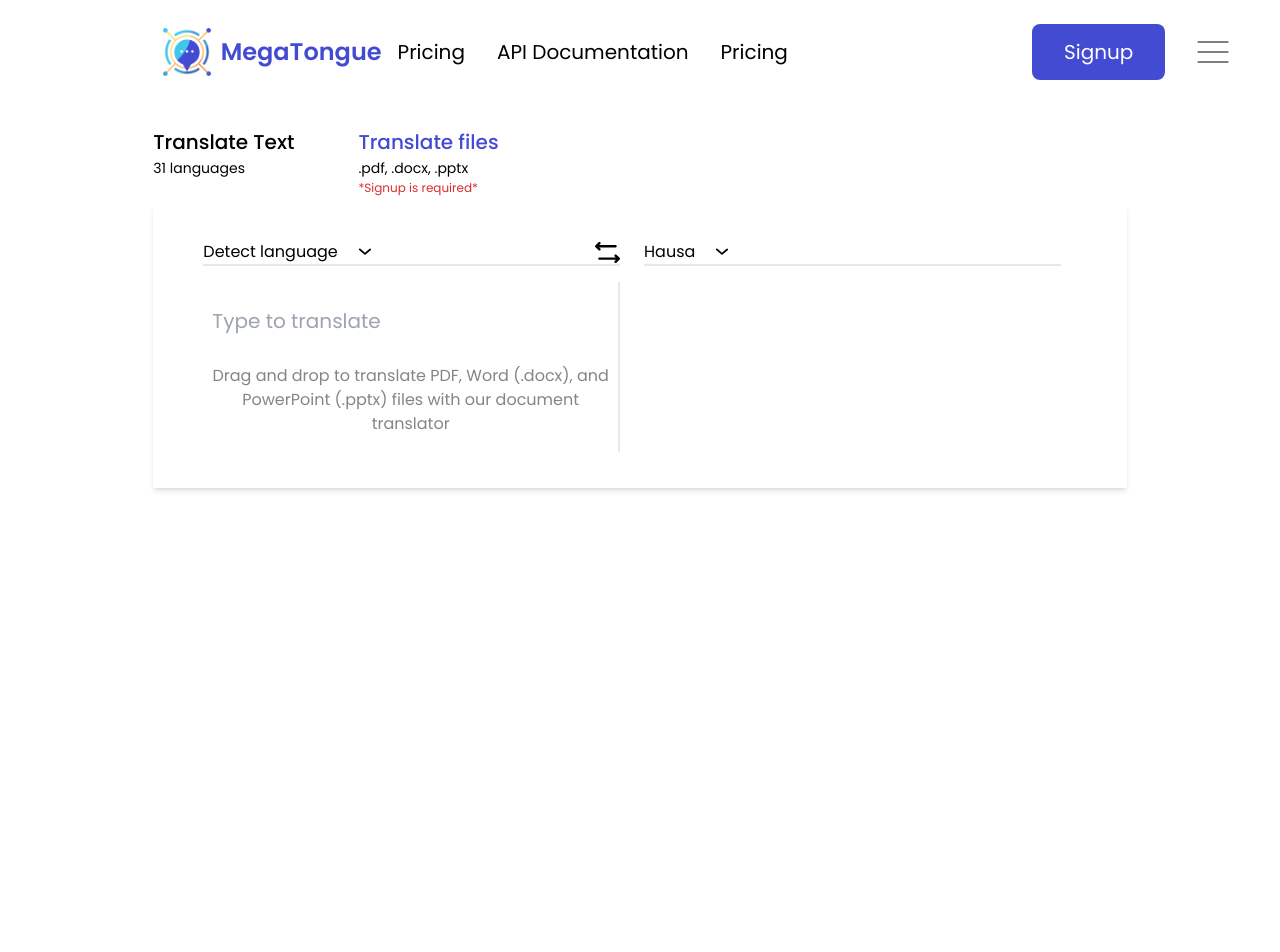
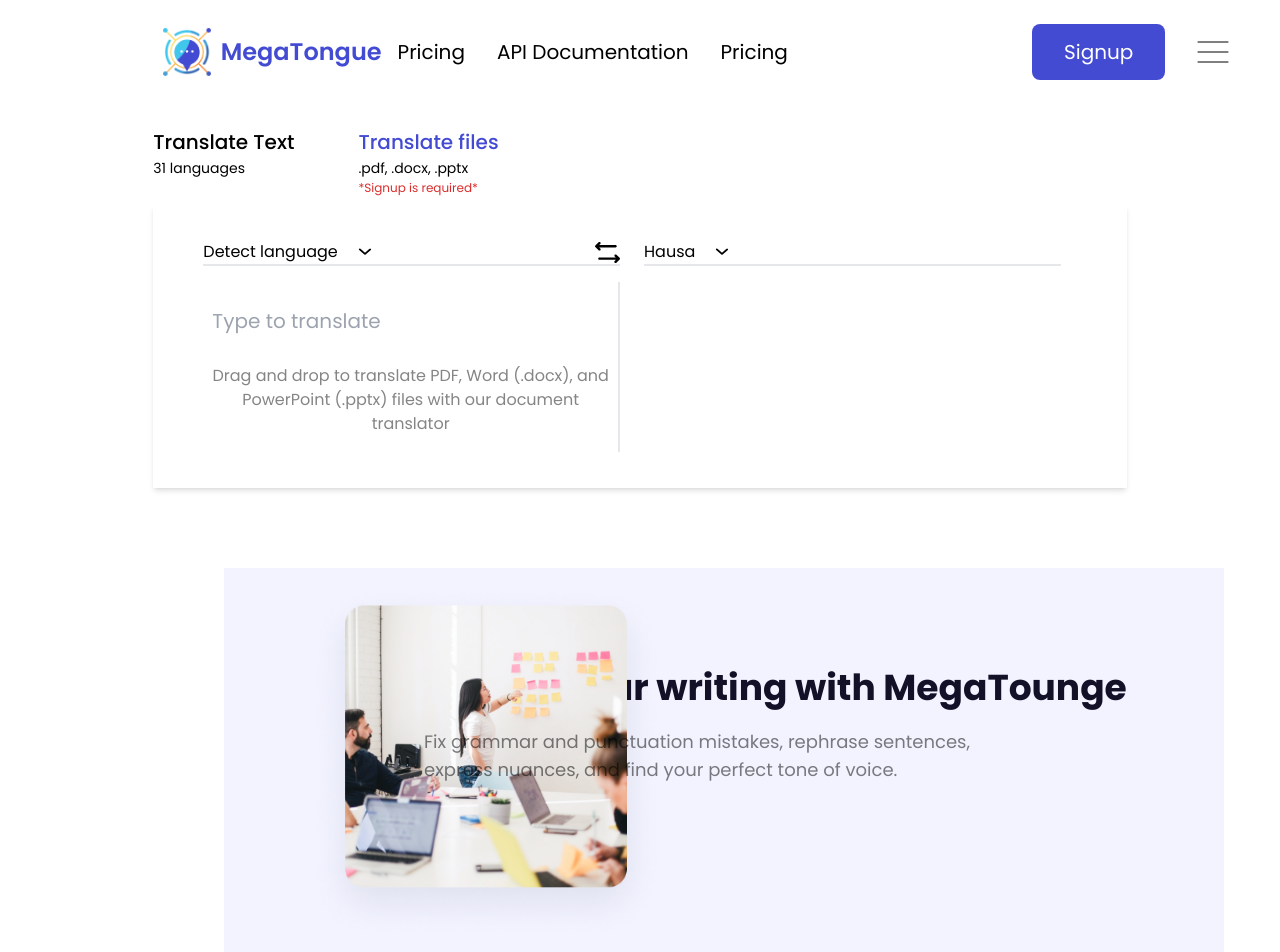
Before and after one commit to stivex001/MegaTongue, a React (Vite) app: page / in a window 1280 px wide. Shown: the top 952 px of the page. Before the commit the page ends 800 px from the top, so only its background shows below. Built offline with nearby package versions, Linux system fonts and the light colour scheme.

Commit message:
feat:implemented cta ui

```diff
--- a/src/components/Hero.tsx
+++ b/src/components/Hero.tsx
@@ -1,8 +1,8 @@
 import React, { useState } from "react";
 
-type Props = {};
+// type Props = {};
 
-const Hero = (props: Props) => {
+const Hero = () => {
   const flexBetween = "flex items-center justify-between";
   const [text, setText] = useState("");
   const [file, setFile] = useState<File | null>(null);
@@ -11,12 +11,12 @@
     setText(e.target.value);
   };
 
-  const handleFileChange = (e: React.ChangeEvent<HTMLInputElement>) => {
-    const selectedFile = e.target.files && e.target.files[0];
-    if (selectedFile) {
-      setFile(selectedFile);
-    }
-  };
+  //   const handleFileChange = (e: React.ChangeEvent<HTMLInputElement>) => {
+  //     const selectedFile = e.target.files && e.target.files[0];
+  //     if (selectedFile) {
+  //       setFile(selectedFile);
+  //     }
+  //   };
 
   const handleDrop = (e: React.DragEvent<HTMLDivElement>) => {
     e.preventDefault();
--- a/src/components/Navbar.tsx
+++ b/src/components/Navbar.tsx
@@ -6,9 +6,9 @@
 import { useState } from "react";
 import { XMarkIcon } from "@heroicons/react/20/solid";
 
-type Props = {};
+// type Props = {};
 
-const Navbar = (props: Props) => {
+const Navbar = () => {
   const flexBetween = "flex items-center justify-between";
   const isAboveMediaScreen = useMediaQuery("(min-width: 1068px)");
 
@@ -16,7 +16,7 @@
 
   return (
     <nav>
-      <div className={`${flexBetween} fixed top-0 z-30 w-full py-6`}>
+      <div className={`${flexBetween} fixed top-0 z-30 w-full py-6 bg-white`}>
         <div className={`${flexBetween} mx-auto w-5/6`}>
           <div className={`${flexBetween} w-full gap-16`}>
             {/* Logo */}
--- /dev/null
+++ b/src/components/Writing.tsx
@@ -0,0 +1,29 @@
+
+import img1 from "../assets/wring.png";
+import CustomButton from "../utils/CustomButton";
+
+// type Props = {};
+
+const Writing = () => {
+  return (
+    <div className="w-full h-full">
+      <div className="py-[80px] justify-end flex items-center relative">
+        <div className="w-[360px] h-[360px] absolute left-[250px] ">
+          <img src={img1} alt="presentation" className="w-full h-full" />
+        </div>
+        <div className="flex flex-col gap-5 bg-bg-light  py-[100px] pl-[200px] w-[1000px] ">
+          <p className="text-dark-20 font-bold text-4xl">
+            Perfect your writing with MegaTounge
+          </p>
+          <span className="text-[rgba(18, 17, 39, 0.56)] font-normal text-lg opacity-50 max-w-xl">
+            Fix grammar and punctuation mistakes, rephrase sentences, express
+            nuances, and find your perfect tone of voice.
+          </span>
+          <CustomButton className="w-fit">Start Writing</CustomButton>
+        </div>
+      </div>
+    </div>
+  );
+};
+
+export default Writing;
--- a/src/pages/landingPage/Home.tsx
+++ b/src/pages/landingPage/Home.tsx
@@ -1,14 +1,15 @@
-import React from "react";
 import Navbar from "../../components/Navbar";
 import Hero from "../../components/Hero";
+import Writing from "../../components/Writing";
 
-type Props = {};
+// type Props = {};
 
-const Home = (props: Props) => {
+const Home = () => {
   return (
     <div className="mx-14">
       <Navbar />
       <Hero />
+      <Writing />
     </div>
   );
 };
```
Also changed, not shown: src/assets/wring.png (added).
